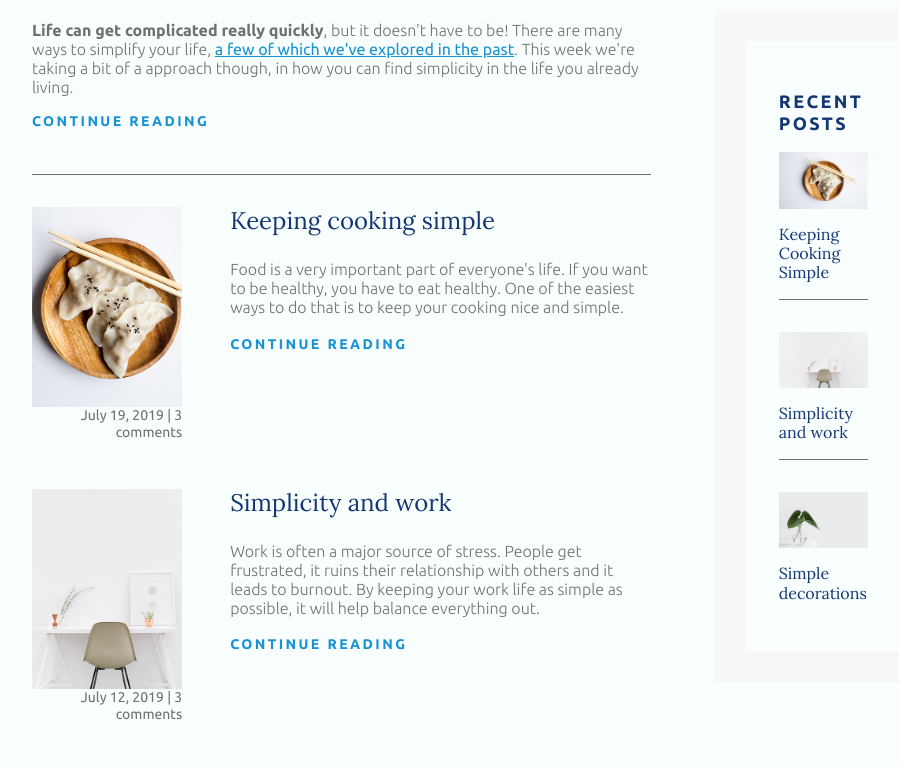
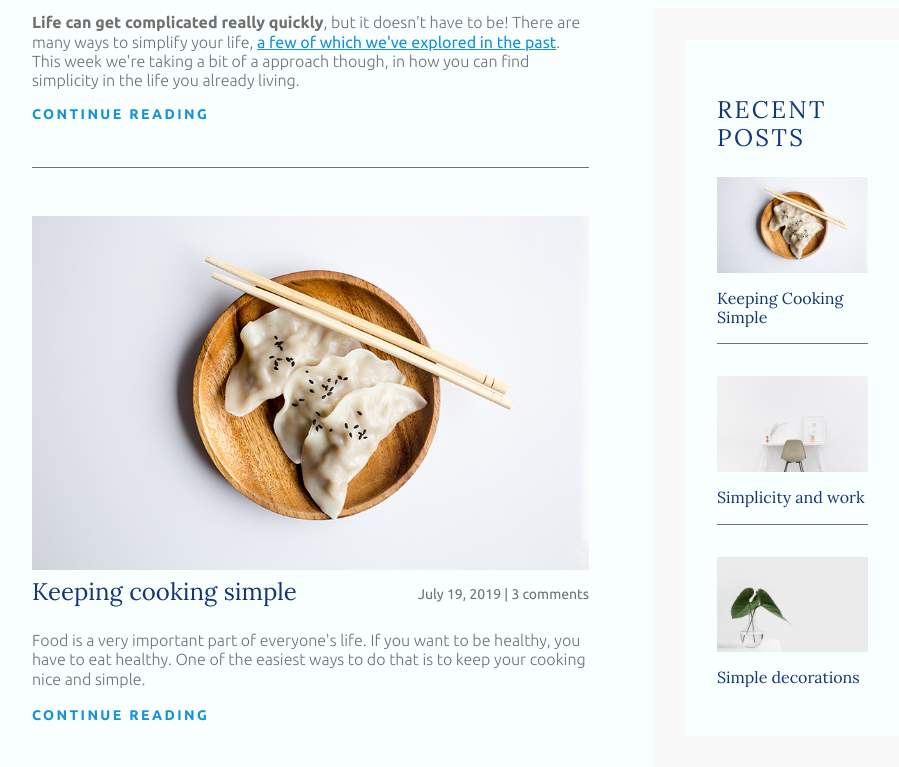
Before and after one commit to JoleneKearse/living_the_simple_life, a plain HTML site: page index.html in a window 1280 px wide. Shown: the part 613-1380 px from the top of the page, without its empty margins (158-1057 px from the left). Drawn offline with Linux system fonts and the light colour scheme.

Commit message:
Aligned prev-post title & article-info

```diff
--- a/style.css
+++ b/style.css
@@ -64,16 +64,12 @@ h3 {
 
 .site-title,
 .article-title,
+.sidebar-title,
 .sidebar-prev-post-title {
     font-family: 'Lora', serif;
+    color: var(--clr-accent-dark);
 }
 
-.site-title,
-.article-title,
-.sidebar-title,
-.sidebar-prev-post-title {
-    color: var(--clr-accent-dark);
-}
 .title {
     text-align: center;
 }
@@ -111,11 +107,6 @@ a {
 
 h2 {
     font-size: var(--fs-big);
-}
-
-.sidebar-title {
-    font-size: var(--fs-med);
-    font-weight: 700;
 }
 
 .nav-link {
@@ -281,14 +272,6 @@ footer {
 }
 
 /* ---------- MEDIA QUERIES ----------*/
-@media (min-width: 510px) and (max-width: 675px) {
-    .prev-post-main {
-        margin-top: -3em;
-    }
-    .article-info {
-        text-align: right;
-    }
-}
 @media (min-width: 675px) {
     .site-title {
         font-size: 2.5rem;
@@ -300,29 +283,8 @@ footer {
         max-width: 80vw;
         margin-inline: auto;
     }
-    .prev-post {
-        flex-direction: row;
-        justify-content: space-between;
-        align-items: flex-start;
-        gap: var(--gap-large);
-    }
     .prev-post-main {
-        width: 70%;
-    }
-    .prev-post-secondary {
-        width: 25%;
-    }
-    .prev-post-main > .article-title {
-        margin-top: 0;
-    }
-    .article-image {
-        width: 100%;
-        min-height: 200px;
-        margin: 0;
-        object-fit: cover;
-    }
-    .shift-left {
-        object-position: left;
+        margin-top: -3em;
     }
     .article-info {
         text-align: right;
@@ -346,8 +308,8 @@ footer {
     }
     .nav-list {
         display: flex;
-        justify-content: space-between;
         align-items: center;
+        width: 25vw;
         padding-top: 2.5em;
     }
     .nav-list > li:last-child {
```
